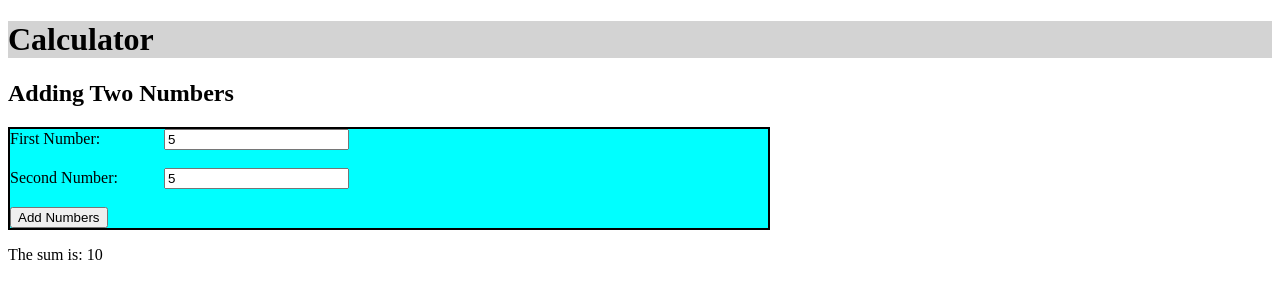
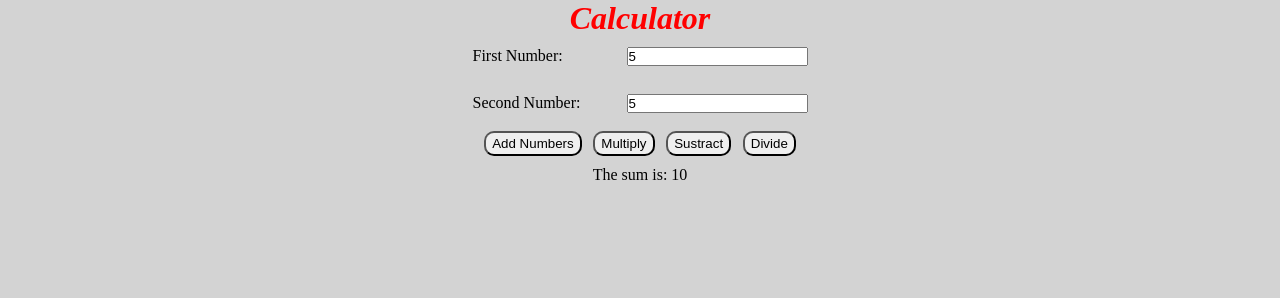
Before and after one commit to somyabhardwaj/Calculator, a plain HTML site: page index.html in a window 1280 px wide. Both pictures are taken after typing "5", "5" into the empty fields and a click on the button "Add Numbers". Drawn offline with Linux system fonts and the light colour scheme.

Commit message:
Calculator

```diff
--- a/index.html
+++ b/index.html
@@ -7,22 +7,26 @@
     <title>Calculator</title>
     <link rel = "stylesheet" href = "style.css">
 </head>
-<body >
+<body onload="open()">
     <script src="script.js"></script>
-   <h1>Calculator</h1>
-    <h2>Adding Two Numbers</h2>
+   <h1 id ="h1">Calculator</h1>
+
     <section id="sec">
     <form id="additionForm">
         <label for="num1">First Number:</label>
-        <input type="number" id="num1" name="num1"><br><br>
-        <label for="num2">Second Number:</label>
-        <input type="number" id="num2" name="num2"><br><br>
-
-        <button id = "btn" type="button" onclick="addNumbers()">Add Numbers</button>
-
+        <input type="number" id="num1" name="num1" placeholder ="input numeric value"><br><br>
+        <label for="num2" >Second Number:</label>
+        <input type="number" id="num2" name="num2" placeholder ="input numeric value"><br><br>
+        <div id = "divBtn" >
+        <button  type="button" onclick="Sum()">Add Numbers</button>
+        <button  type="button" onclick="Multiply()">Multiply</button>
+        <button  type="button" onclick="Substract()">Sustract</button>
+        <button  type="button" onclick="Divide()">Divide</button>
+    </div>
+    <p id ="result"></p>
     </form>
       </section>
 
-      <p id="result"></p>
+
 </body>
 </html>
--- a/script.js
+++ b/script.js
@@ -1,9 +1,35 @@
+function open(){
+  document.querySelector("#h1")
+  h1.setAttribute('style', 'background-color:lightgray; color:red; font-style:italic; text-align: center; margin:0px');
+  }
+function Scan() {
 
-function addNumbers() {
-
-    var num1 = document.getElementById("num1").value;
-    var num2 = document.getElementById("num2").value;
-    var sum = parseFloat(num1) + parseFloat(num2);
-    document.getElementById("result").innerHTML = "The sum is: " + sum;
+    num1 = document.getElementById("num1").value;
+    num2 = document.getElementById("num2").value;
 
 }
+var num1,num2;
+function Sum(){
+  Scan();
+
+  var sum = parseFloat(num1) + parseFloat(num2);
+    document.getElementById("result").innerHTML = "The sum is: " + sum;
+}
+function Multiply(){
+  Scan();
+
+  var sum = parseFloat(num1) * parseFloat(num2);
+    document.getElementById("result").innerHTML = "The multiply is: " + sum;
+}
+function Substract(){
+  Scan();
+
+  var sum = parseFloat(num1) - parseFloat(num2);
+    document.getElementById("result").innerHTML = "The Substraction is: " + sum;
+}
+function Divide(){
+  Scan();
+
+  var sum = parseFloat(num1) / parseFloat(num2);
+    document.getElementById("result").innerHTML = "The division is: " + sum;
+}
--- a/style.css
+++ b/style.css
@@ -1,15 +1,47 @@
-h1{
-    background-color:lightgray;
+* {
+    margin:0 ;
+    padding:0;
+}
+body{
+    background-color:lightgrey;
+}
+button{
+    padding:3px 6px;
+    border-radius:10px;
+}
 
-}
 label {
+    margin-top:10px;
     display: inline-block;
     width: 150px;
 
+
+}
+#result{
+    margin-top:10px;
+    background-color: lightgrey;
+    text-align: center;
+
+
+
 }
 #sec{
+    margin:auto;
+    align-self: center;
+
     display:flex;
-   background-color: aqua;
+   background-color: lightgrey;
      width:60%;
-     border-style: solid;
-     border-width: 2px;
+
+
+ }
+ #sec form{
+    margin: auto;
+
+ }
+  #divBtn{
+    display:flex;
+    align-self:center;
+    justify-content: center ;
+    justify-content: space-evenly;
+      }
```
